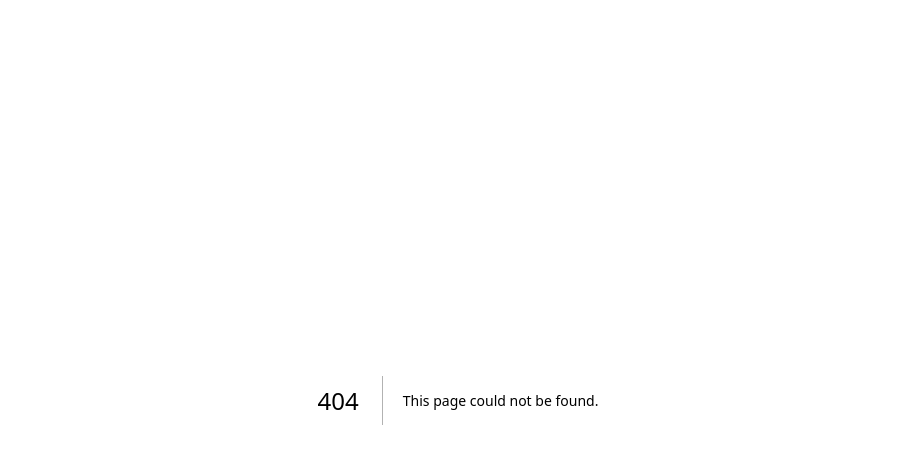
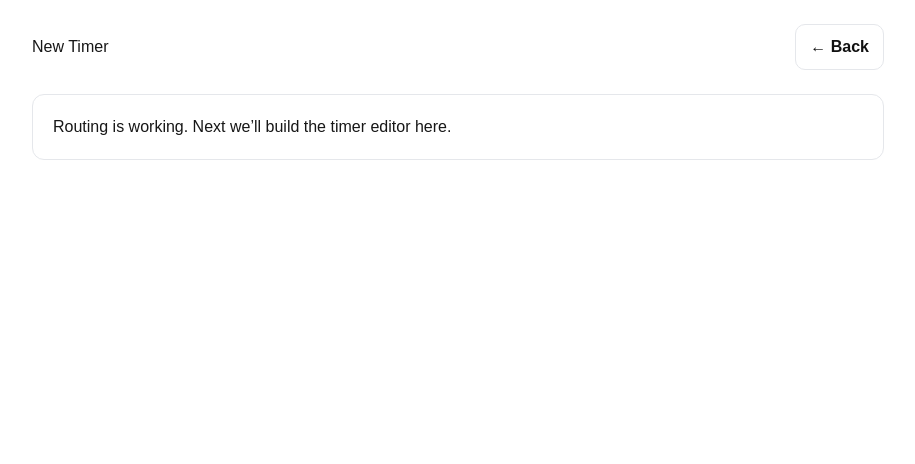
Before and after one commit to pursuitpe/custom-timer, a Next.js app: page /timer/new in a window 1280 px wide. Before the commit this address had no page. Shown: the top 464 px of the page, without its empty margins (182-1097 px from the left). Built offline with nearby package versions, Linux system fonts and the light colour scheme.

Commit message:
Add new timer route

```diff
--- /dev/null
+++ b/app/timer/new/page.tsx
@@ -0,0 +1,41 @@
+"use client";
+
+import Link from "next/link";
+
+export default function NewTimerPage() {
+  return (
+    <main style={{ padding: 24, maxWidth: 900, margin: "0 auto" }}>
+      <header style={{ display: "flex", justifyContent: "space-between", alignItems: "center" }}>
+        <h1 style={{ margin: 0 }}>New Timer</h1>
+        <Link
+          href="/"
+          style={{
+            padding: "10px 14px",
+            borderRadius: 10,
+            border: "1px solid #e5e7eb",
+            background: "white",
+            textDecoration: "none",
+            color: "#111",
+            fontWeight: 600,
+          }}
+        >
+          ← Back
+        </Link>
+      </header>
+
+      <section
+        style={{
+          marginTop: 24,
+          padding: 20,
+          border: "1px solid #e5e7eb",
+          borderRadius: 12,
+          background: "white",
+        }}
+      >
+        <p style={{ marginTop: 0 }}>
+          Routing is working. Next we’ll build the timer editor here.
+        </p>
+      </section>
+    </main>
+  );
+}
```
